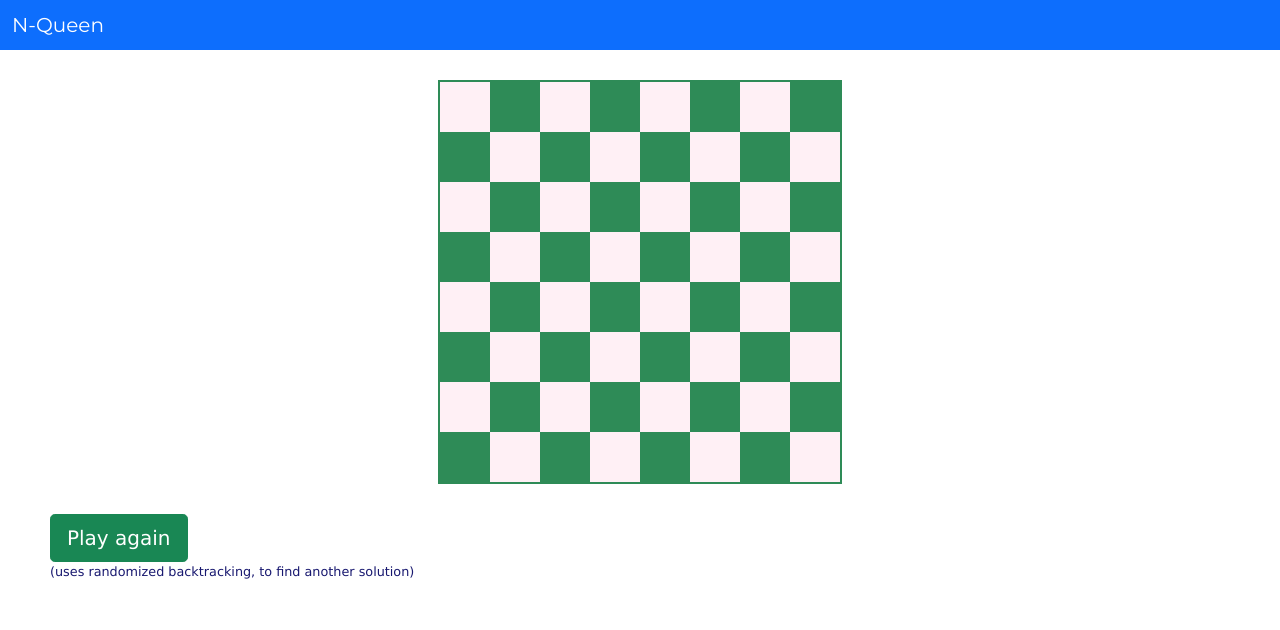
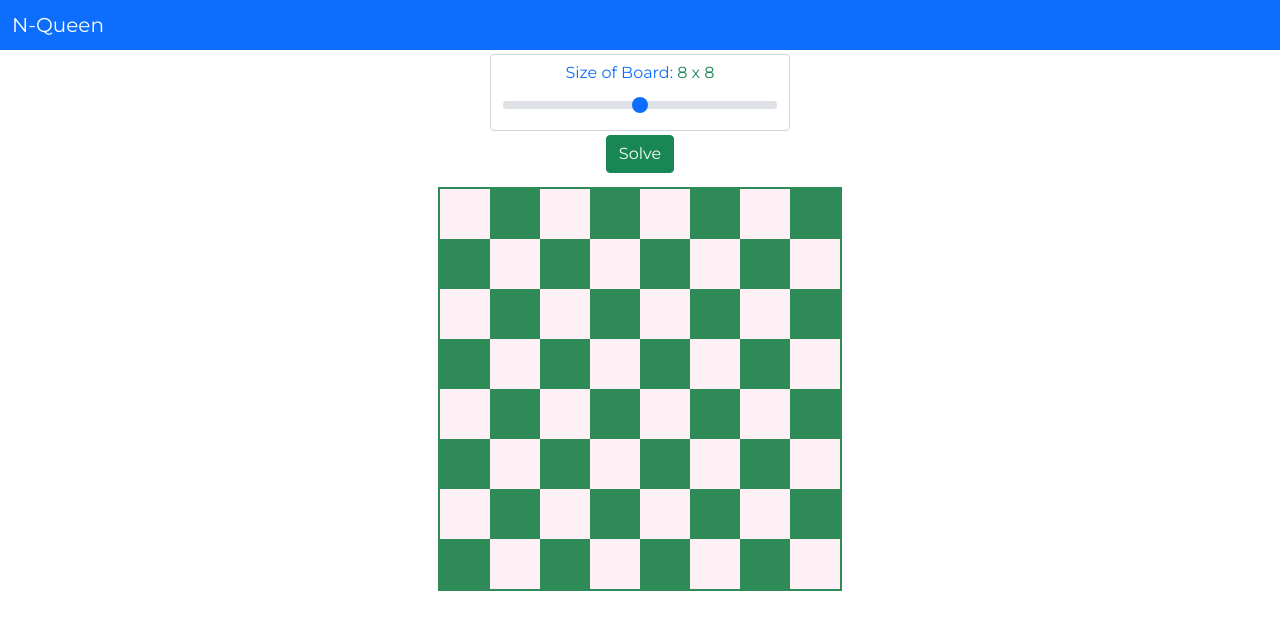
Before and after one commit to The-SP/N-Queen-Visualizer, a React (Create React App) app: page / in a window 1280 px wide. Shown: the top 630 px of the page. Built offline with nearby package versions, Linux system fonts and the light colour scheme.

Commit message:
Add slider for board size input

```diff
--- a/src/components/Board.css
+++ b/src/components/Board.css
@@ -1,5 +1,5 @@
 .main-board {
-  margin-top: 2rem;
+  margin-top: 1rem;
   width: fit-content;
   height: fit-content;
   outline: solid 2px seagreen;
@@ -17,11 +17,3 @@
 .dark-square {
   background: seagreen;
 }
-
-.play-again {
-  font-family: Verdana;
-  font-size: 0.8rem;
-  margin-top: 2rem;
-  margin-left: 50px;
-  color: midnightblue;
-}
--- a/src/components/Chess.js
+++ b/src/components/Chess.js
@@ -11,14 +11,13 @@ const Chess = () => {
     const squares = new Array(boardSize);
     for (let i = 0; i < boardSize; i++) {
       let row = new Array(boardSize);
-      for (let j = 0; j < boardSize; j++)
-        row[j] = new Square(i, j);
+      for (let j = 0; j < boardSize; j++) row[j] = new Square(i, j);
       squares[i] = row;
     }
     setBoard(squares);
   }
 
-  useEffect(resetBoard, []);
+  useEffect(resetBoard, [boardSize]);
 
   function playAgain() {
     resetBoard();
@@ -34,21 +33,34 @@ const Chess = () => {
         </div>
       </nav>
 
-      {/*
-        // Input fields
-        // - setSize
-        // - Solve/ Play button
-      */}
+      <div className="mt-1 text-center">
+        {/* Board size input */}
+        <div className="form-control m-auto" style={{ maxWidth: 300 }}>
+          <label htmlFor="customRange3" className="form-label">
+            <span className="text-primary">Size of Board: </span>
+            <span className="font-weight-bold text-success">
+              {`${boardSize} x ${boardSize}`}
+            </span>
+          </label>
+          <input
+            type="range"
+            className="form-range"
+            min="4"
+            max="12"
+            step="1"
+            id="customRange3"
+            value={boardSize}
+            onChange={(e) => setBoardSize(e.target.value)}
+          />
+        </div>
+        {/* End of size input */}
+
+        <button className="btn btn-success mt-1" onClick={playAgain}>
+          Solve
+        </button>
+      </div>
 
       <Board board={board} />
-
-      <div className="play-again">
-        <button className="btn btn-lg btn-success" onClick={playAgain}>
-          Play again
-        </button>
-        <br />
-        (uses randomized backtracking, to find another solution)
-      </div>
     </>
   );
 };
```
